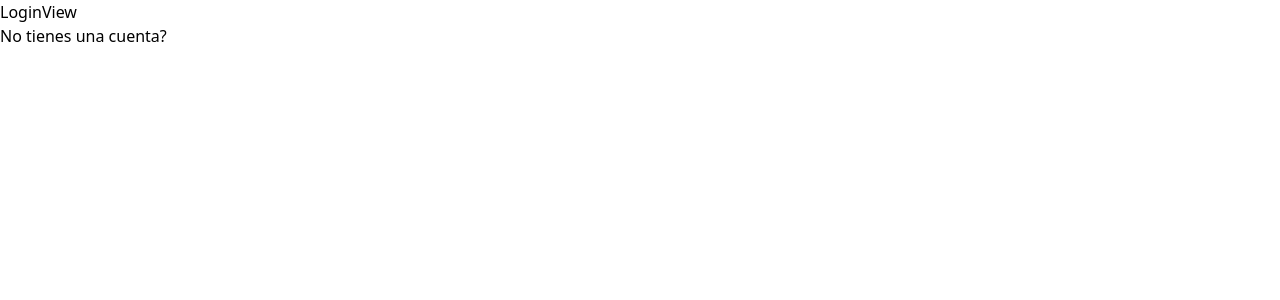
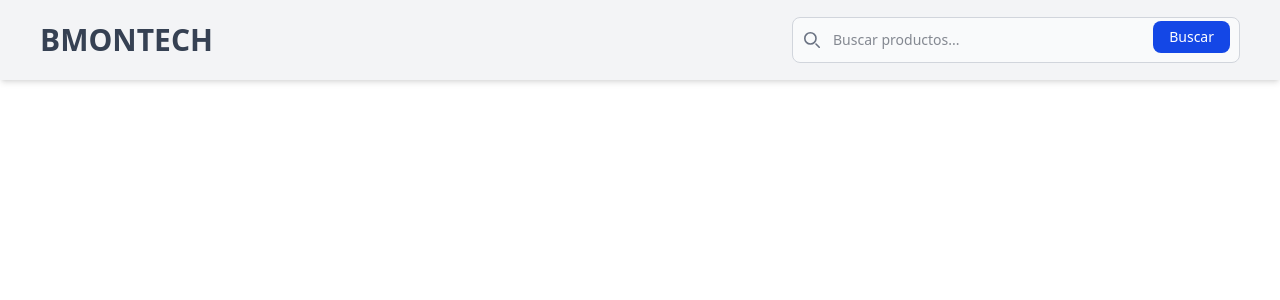
Before and after one commit to TraxGGDev/BMONTECH, a React (Vite) app in the folder frontend/: page /auth/login in a window 1280 px wide. Shown: the top 300 px of the page. Built offline with nearby package versions, Linux system fonts and the light colour scheme.

Commit message:
Se agrego el componente Header

```diff
--- /dev/null
+++ b/frontend/src/components/Header.jsx
@@ -0,0 +1,52 @@
+const Header = () => {
+  return (
+    <header className="w-full flex items-center justify-between bg-gray-100 h-20 px-10 shadow-md">
+      {/* Nombre de la tienda o logo */}
+      <h1 className="text-3xl font-bold text-gray-700">BMONTECH</h1>
+
+      {/* Barra de búsqueda */}
+      <form className="w-full max-w-md">
+        <label
+          htmlFor="default-search"
+          className="mb-2 text-sm font-medium text-gray-900 sr-only"
+        >
+          Buscar
+        </label>
+        <div className="relative">
+          <div className="absolute inset-y-0 start-0 flex items-center pl-3 pointer-events-none">
+            <svg
+              className="w-4 h-4 text-gray-500"
+              aria-hidden="true"
+              xmlns="http://www.w3.org/2000/svg"
+              fill="none"
+              viewBox="0 0 20 20"
+            >
+              <path
+                stroke="currentColor"
+                strokeLinecap="round"
+                strokeLinejoin="round"
+                strokeWidth="2"
+                d="m19 19-4-4m0-7A7 7 0 1 1 1 8a7 7 0 0 1 14 0Z"
+              />
+            </svg>
+          </div>
+          <input
+            type="search"
+            id="default-search"
+            className="block w-full p-3 pl-10 text-sm text-gray-900 border border-gray-300 rounded-lg bg-gray-50 focus:ring-blue-500 focus:border-blue-500"
+            placeholder="Buscar productos..."
+            required
+          />
+          <button
+            type="submit"
+            className="cursor-pointer text-white absolute right-2.5 bottom-2.5 bg-blue-700 hover:bg-blue-800 focus:ring-4 focus:outline-none focus:ring-blue-300 font-medium rounded-lg text-sm px-4 py-1.5"
+          >
+            Buscar
+          </button>
+        </div>
+      </form>
+    </header>
+  );
+};
+
+export default Header;
--- a/frontend/src/views/LoginView.jsx
+++ b/frontend/src/views/LoginView.jsx
@@ -1,16 +1,10 @@
 import { Link } from "react-router-dom";
+import Header from "../components/Header";
 
 export default function LoginView (){
     return(
         <>
-        <div>
-            LoginView
-        </div>
-        <nav>
-            <Link to='/auth/register'>
-            No tienes una cuenta?
-            </Link>
-        </nav>
+       <Header></Header>
         </>
     )
 }
```
Also changed, not shown: frontend/public/img/logo.png (added).
